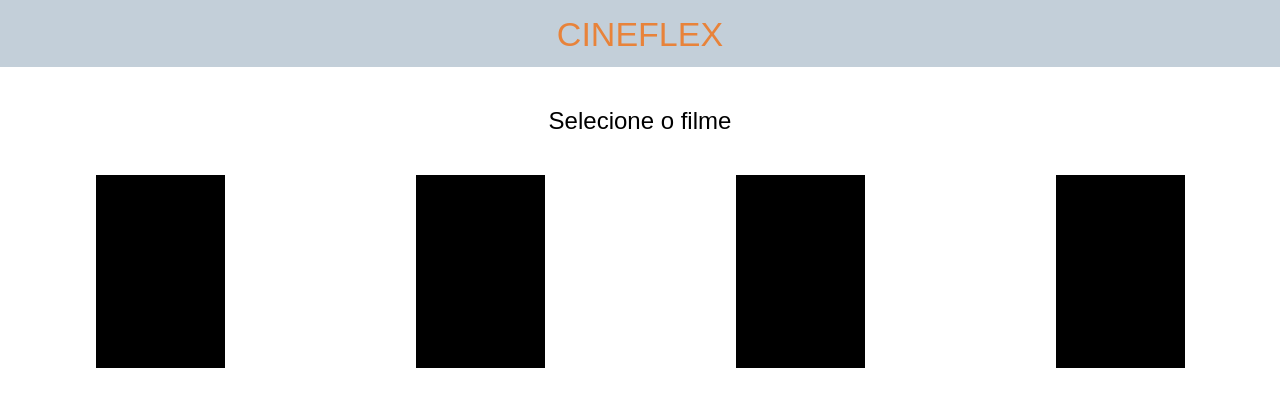
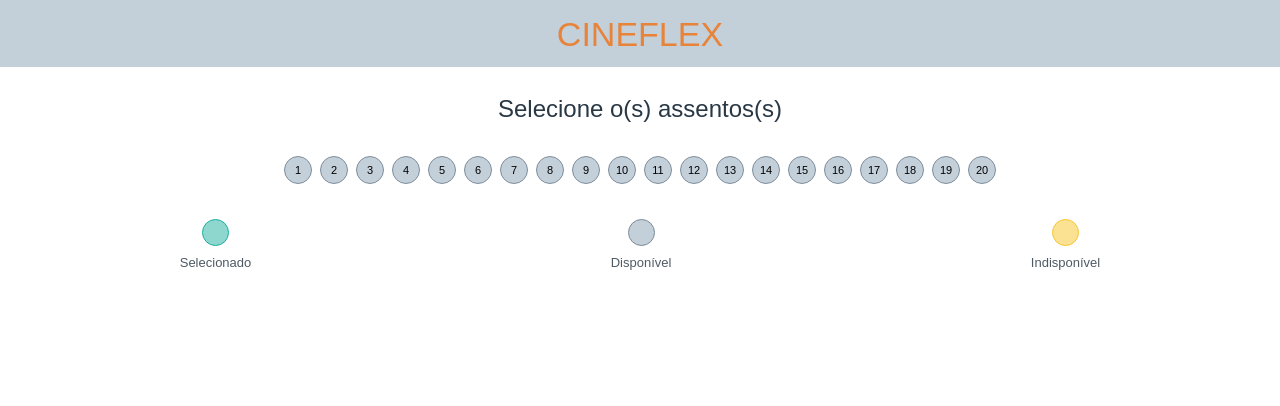
Before and after one commit to guedesclaudio/cineflex, a JavaScript app: page / in a window 1280 px wide. Shown: the top 406 px of the page. Built offline with nearby package versions, Linux system fonts and the light colour scheme.

Commit message:
STYLE : layout -  session, movies, footer

```diff
--- a/src/components/App/App.js
+++ b/src/components/App/App.js
@@ -2,11 +2,13 @@
 import "./reset.css"
 
 import Home from "../Home/Home.js"
+import MovieScreen from "../MovieScreen/MovieScreen.js"
+import Session from "../Session/Session.js"
 
 export default function App() {
     return (
         <>
-            <Home/>
+            <Session/>
         </>
     )
 }
--- /dev/null
+++ b/src/components/Footer/style.css
@@ -0,0 +1,8 @@
+.footer {
+    width: 100%;
+    height: 117px;
+    background-color: #9EADBA;
+    position: fixed;
+    bottom: 0;
+    left: 0;
+}
--- /dev/null
+++ b/src/components/MovieScreen/MovieScreen.js
@@ -0,0 +1,34 @@
+import Logo from "../Logo/Logo.js"
+import "./style.css"
+
+function Schedule() {
+    return (
+        <>
+            <div className = "date">
+                Quinta-feira - 24/06/2021
+            </div>
+            <div className = "select-hour">
+                <div className = "hour">
+                    15:00
+                </div>
+                <div className = "hour">
+                    19:00
+                </div>
+            </div>
+        </>
+    )
+}
+
+export default function MovieScreen() {
+    return (
+        <>
+            <Logo/>
+            <div className = "movie-select">Selecione o horário</div>
+            <div className = "schedules">
+                <Schedule/>
+                <Schedule/>
+                <Schedule/>
+            </div>
+        </>
+    )
+}
--- /dev/null
+++ b/src/components/MovieScreen/style.css
@@ -0,0 +1,44 @@
+.movie-select {
+    margin: 40px 0;
+    text-align: center;
+    font-size: 24px;
+    font-weight: 400;
+    line-height: 28px;
+    font-family: Arial, Helvetica, sans-serif;
+}
+
+.date {
+    margin-top: 20px;
+    font-size: 20px;
+    font-weight: 400;
+    line-height: 23px;
+    font-family: Arial, Helvetica, sans-serif;
+}
+
+.select-hour {
+    display: flex;
+    justify-content: left;
+    align-items: center;
+    flex-wrap: wrap;
+}
+
+.hour {
+    margin-top: 20px;
+    margin-left: 10px;
+    width: 83px;
+    height: 43px;
+    background-color: #E8833A;
+    border-radius: 3px;
+    color: white;
+    font-size: 18px;
+    font-weight: 400;
+    line-height: 23px;
+    font-family: Arial, Helvetica, sans-serif;
+    display: flex;
+    justify-content: center;
+    align-items: center;
+}
+
+.schedules {
+    margin-left: 10px;
+}
--- /dev/null
+++ b/src/components/Session/Session.js
@@ -0,0 +1,38 @@
+import "./style.css"
+import Logo from "../Logo/Logo.js"
+
+function Seat({place}) {
+    return (
+        <div className = "seat">{place}</div>
+    )
+}
+
+export default function Session() {
+
+    const places = [1,2,3,4,5,6,7,8,9,10,11,12,13,14,15,16,17,18,19,20]
+
+    return (
+        <>
+            <Logo/>
+            <h1 className = "title-session">Selecione o(s) assentos(s)</h1>
+            <div className = "places">
+                {places.map((value, index)=> <Seat key = {index} place = {value}/>)}
+            </div>
+            <div className = "legend">
+                <div>
+                    <div className = "circle"></div>
+                    <p>Selecionado</p>
+                </div>
+                <div>
+                    <div className = "circle"></div>
+                    <p>Disponível</p>
+                </div>
+                <div>
+                    <div className = "circle"></div>
+                    <p>Indisponível</p>
+                </div>
+            </div>
+        </>
+
+    )
+}
--- /dev/null
+++ b/src/components/Session/style.css
@@ -0,0 +1,75 @@
+.title-session {
+    margin: 30px 0;
+    text-align: center;
+    font-size: 24px;
+    font-family: Arial, Helvetica, sans-serif;
+    font-weight: 400;
+    color: #293845;
+}
+
+.seat {
+    width: 26px;
+    height: 26px;
+    background-color: #C3CFD9;
+    border: 1px solid #808F9D;
+    border-radius: 50%;
+    display: flex;
+    justify-content: center;
+    align-items: center;
+    color: #000000;
+    font-size: 11px;
+    font-family: Arial, Helvetica, sans-serif;
+    font-weight: 400;
+    margin: 5px 4px;
+}
+
+.places {
+    margin-top: 20px;
+    display: flex;
+    justify-content: center;
+    align-items: center;
+    flex-wrap: wrap;
+}
+
+.legend {
+    margin-top: 30px;
+    display: flex;
+    justify-content: space-around;
+    align-items: center;
+}
+
+.legend .circle {
+    width: 25px;
+    height: 25px;
+    border-radius: 50%;
+}
+
+.legend div {
+    display: flex;
+    justify-content: center;
+    align-items: center;
+    flex-direction: column;
+}
+
+.legend p {
+    margin-top: 10px;
+    font-size: 13px;
+    font-family: Arial, Helvetica, sans-serif;
+    font-weight: 400;
+    color: #4E5A65;
+}
+
+.legend :nth-child(1) .circle {
+    background-color: #8DD7CF;
+    border: 1px solid #1AAE9E;
+}
+
+.legend :nth-child(2) .circle {
+    background-color: #C3CFD9;
+    border: 1px solid #7B8B99;
+}
+
+.legend :nth-child(3) .circle{
+    background-color: #FBE192;
+    border: 1px solid #F7C52B;
+}
```
Also changed, not shown: src/components/Footer/Footer.js (added, +9 -0 lines).
